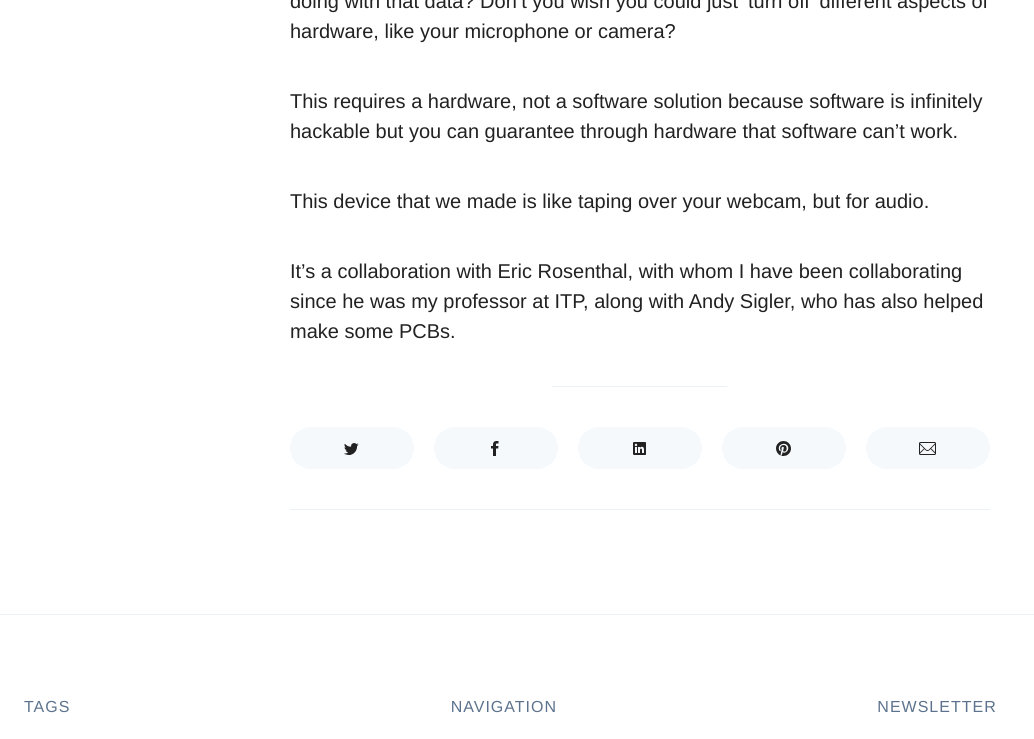
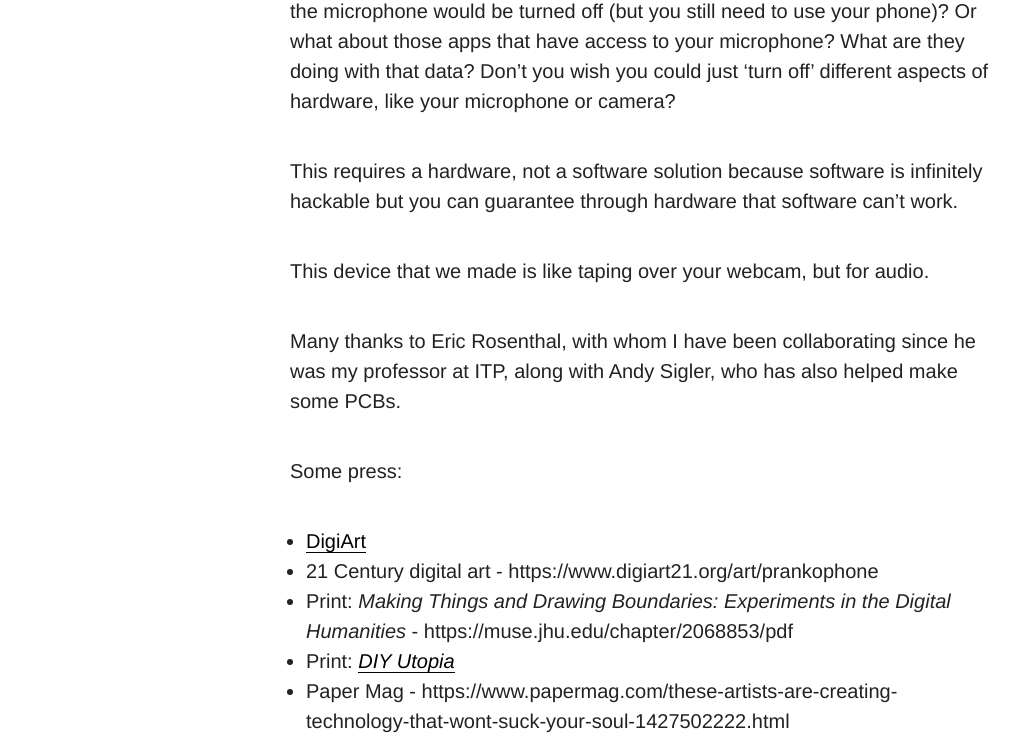
Before and after one commit to allisonburtch/allisonburtch.github.io, a Jekyll site: the page built from _posts/2017-04-06-mic-jammer.markdown, in a window 1280 px wide and 900 px high, scrolled down 1849 px, cut to the strip 0-739 px from the top of the window. Shown: the whole strip, without its empty margins (0-1034 px from the left). Built offline with Jekyll 4.4.1, drawn with Linux system fonts in a browser that asks for light colours; some web fonts are replaced; some of the changed text lies outside the part shown.

Commit message:
made some changes

```diff
--- a/_posts/2017-04-06-mic-jammer.markdown
+++ b/_posts/2017-04-06-mic-jammer.markdown
@@ -11,11 +11,14 @@
 
 This project was made while a resident at Eyebeam during 2014-2015. The Mic Jammer is an ultrasonic security system that gives people the confidence to know that their smart phone microphones are non-invasively muted. It blasts a ton of ultrasonic noise at a iPhone mems microphone that is above the range of human hearing but still within the sensitive range of the mic.
 
+Version of the schematic [here](https://github.com/allisonburtch/micjammer) on my Github.
+
 Here is a video explanation I did for [FAT GOLD](http://fffff.at/f-a-t-gold-san-francisco/) (the last fffff.at show ever) held in San Francisco:
 <iframe src="https://player.vimeo.com/video/128921351" width="640" height="360" frameborder="0" allow="autoplay; fullscreen" allowfullscreen></iframe>
 
 And here is the video I made to accompany the Eyebeam installation:
 <iframe src="https://player.vimeo.com/video/120425709" width="640" height="360" frameborder="0" allow="autoplay; fullscreen" allowfullscreen></iframe>
+
 
 My description at the time:
 We now know that there are machines, cameras and algorithms everywhere that are listening to us. The creepiness and ensuing privacy debacle of products such Hello Barbie and the Samsung Smart Tv, both of which have microphones constantly listening, have been the most frequently mentioned products as of late.
@@ -26,4 +29,13 @@
 
 This device that we made is like taping over your webcam, but for audio.
 
- It’s a collaboration with Eric Rosenthal, with whom I have been collaborating since he was my professor at ITP, along with Andy Sigler, who has also helped make some PCBs.
+
+Many thanks to Eric Rosenthal, with whom I have been collaborating since he was my professor at ITP, along with Andy Sigler, who has also helped make some PCBs.
+
+Some press:
+
+ - [DigiArt](https://www.digiart21.org/art/log-jammer)
+ - 21 Century digital art - https://www.digiart21.org/art/prankophone
+ - Print: _Making Things and Drawing Boundaries: Experiments in the Digital Humanities_ - https://muse.jhu.edu/chapter/2068853/pdf
+ - Print: [_DIY Utopia_ ](https://books.google.com/books?id=wCmjDQAAQBAJ&pg=PA126&lpg=PA126&dq=%22mic+jammer%22+allison+burtch&source=bl&ots=d6O-3nCri-&sig=ACfU3U2Bl3n_fXBpeQZ0YMsL00jfQsxrSQ&hl=en&sa=X&ved=2ahUKEwihgZermtLnAhVip1kKHR2dC90Q6AEwBnoECAkQAQ#v=onepage&q=%22mic%20jammer%22%20allison%20burtch&f=false)
+ - Paper Mag - https://www.papermag.com/these-artists-are-creating-technology-that-wont-suck-your-soul-1427502222.html
```
Also changed, not shown: other parts of _posts/2017-04-06-mic-jammer.markdown (+1 -1 lines), _pages/about.md (+6 -2 lines).
